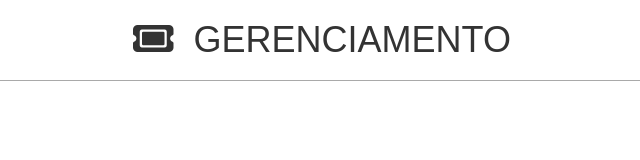
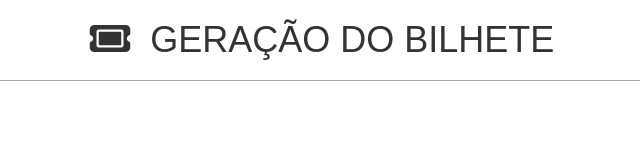
Before and after one commit to Rocha000/ProjetoIntegrador2-, a plain HTML site: page Codigo/GeracaoBilhete.html in a window 1280 px wide. Shown: the whole page, without its empty margins (318-958 px from the left). Drawn offline with nearby package versions, Linux system fonts and the light colour scheme.

Commit message:
Update GeracaoBilhete.html

```diff
--- a/Codigo/GeracaoBilhete.html
+++ b/Codigo/GeracaoBilhete.html
@@ -15,7 +15,7 @@
 <body>
     <h1>
         <i class="fa-solid fa-ticket"></i>
-        &nbspGERENCIAMENTO
+        &nbspGERAÇÃO DO BILHETE
     </h1>
     <hr>
 </body>
```
